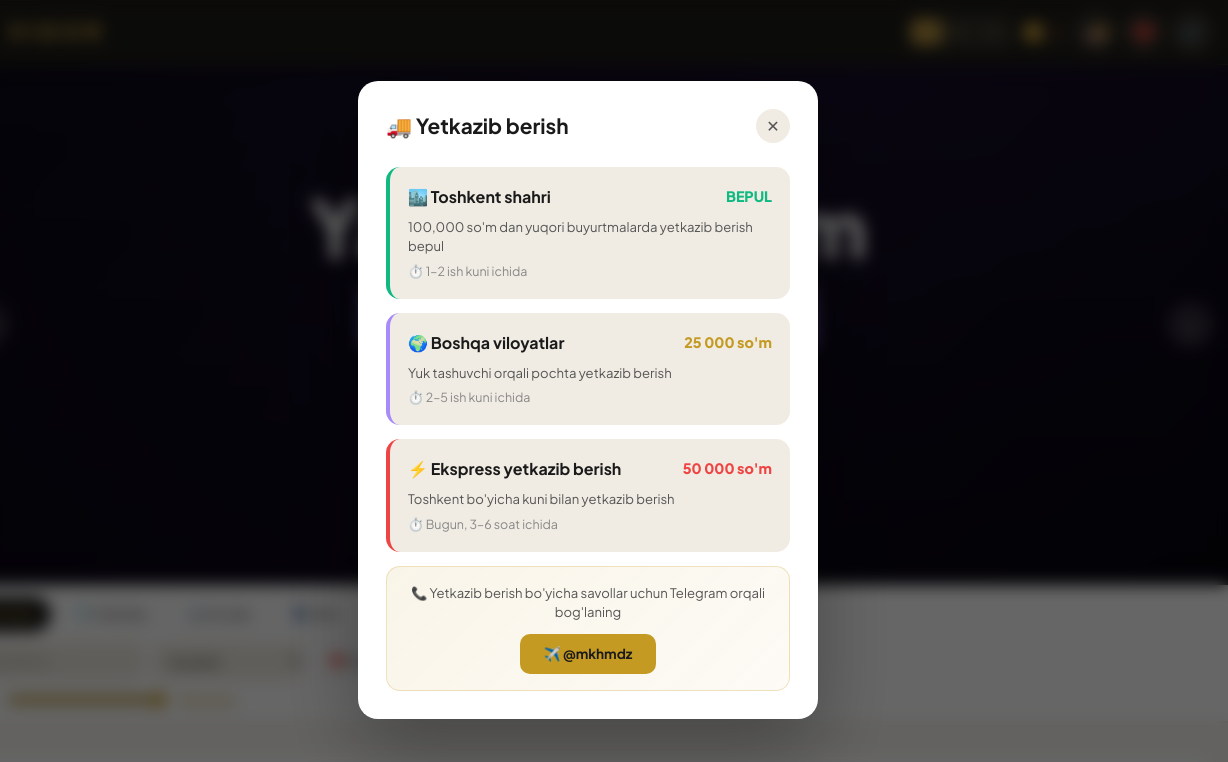
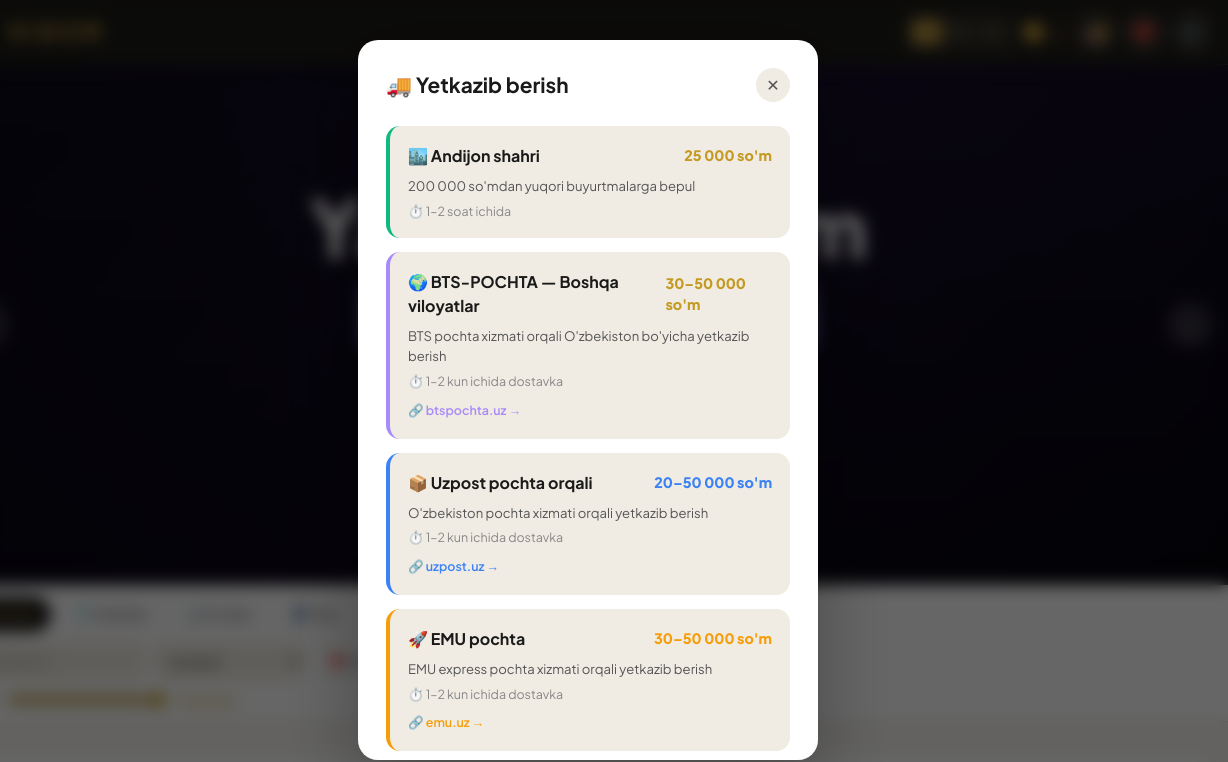
Before and after one commit to tukhtasinovmukhammadziyo-byte/VIGOR--SHOP, a website: page index.html in a window 1280 px wide. Both pictures are taken after a click on the button "Yetkazib berish". Shown: the top 762 px of the page, 52-1280 px from the left. Drawn offline with nearby package versions, Linux system fonts and the light colour scheme; no server answers.

Commit message:
feat: yetkazib berish bo'limi yangilandi - Andijon, BTS-POCHTA, Uzpost, EMU

```diff
--- a/index.html
+++ b/index.html
@@ -571,30 +571,51 @@
       <button onclick="closeDeliveryModal()" style="width:34px;height:34px;border-radius:50%;background:var(--bg3);border:none;font-size:1rem;cursor:pointer;color:var(--text2);">&#10005;</button>
     </div>
     <div style="display:flex;flex-direction:column;gap:14px;">
+
+      <!-- 1. Andijon shahri -->
       <div style="background:var(--bg3);border-radius:14px;padding:18px;border-left:4px solid #10b981;">
         <div style="display:flex;justify-content:space-between;align-items:center;margin-bottom:8px;">
-          <h3 style="font-size:1rem;font-weight:700;">🏙️ Toshkent shahri</h3>
-          <span style="font-size:0.9rem;font-weight:800;color:#10b981;">BEPUL</span>
+          <h3 style="font-size:1rem;font-weight:700;">🏙️ Andijon shahri</h3>
+          <span style="font-size:0.9rem;font-weight:800;color:#C49A22;">25 000 so'm</span>
         </div>
-        <p style="font-size:0.82rem;color:var(--text2);">100,000 so'm dan yuqori buyurtmalarda yetkazib berish bepul</p>
-        <p style="font-size:0.78rem;color:var(--text3);margin-top:6px;">⏱️ 1–2 ish kuni ichida</p>
-      </div>
+        <p style="font-size:0.82rem;color:var(--text2);">200 000 so'mdan yuqori buyurtmalarga bepul</p>
+        <p style="font-size:0.78rem;color:var(--text3);margin-top:6px;">⏱️ 1–2 soat ichida</p>
+      </div>
+
+      <!-- 2. BTS-POCHTA - Boshqa viloyatlar -->
       <div style="background:var(--bg3);border-radius:14px;padding:18px;border-left:4px solid #a78bfa;">
         <div style="display:flex;justify-content:space-between;align-items:center;margin-bottom:8px;">
-          <h3 style="font-size:1rem;font-weight:700;">🌍 Boshqa viloyatlar</h3>
-          <span style="font-size:0.9rem;font-weight:800;color:#C49A22;">25 000 so'm</span>
+          <h3 style="font-size:1rem;font-weight:700;">🌍 BTS-POCHTA — Boshqa viloyatlar</h3>
+          <span style="font-size:0.9rem;font-weight:800;color:#C49A22;">30–50 000 so'm</span>
         </div>
-        <p style="font-size:0.82rem;color:var(--text2);">Yuk tashuvchi orqali pochta yetkazib berish</p>
-        <p style="font-size:0.78rem;color:var(--text3);margin-top:6px;">⏱️ 2–5 ish kuni ichida</p>
-      </div>
-      <div style="background:var(--bg3);border-radius:14px;padding:18px;border-left:4px solid #ef4444;">
+        <p style="font-size:0.82rem;color:var(--text2);">BTS pochta xizmati orqali O'zbekiston bo'yicha yetkazib berish</p>
+        <p style="font-size:0.78rem;color:var(--text3);margin-top:6px;">⏱️ 1–2 kun ichida dostavka</p>
+        <a href="https://btspochta.uz" target="_blank" style="display:inline-block;margin-top:10px;font-size:0.78rem;color:#a78bfa;font-weight:600;text-decoration:none;">🔗 btspochta.uz →</a>
+      </div>
+
+      <!-- 3. Uzpost pochta -->
+      <div style="background:var(--bg3);border-radius:14px;padding:18px;border-left:4px solid #3b82f6;">
         <div style="display:flex;justify-content:space-between;align-items:center;margin-bottom:8px;">
-          <h3 style="font-size:1rem;font-weight:700;">⚡ Ekspress yetkazib berish</h3>
-          <span style="font-size:0.9rem;font-weight:800;color:#ef4444;">50 000 so'm</span>
+          <h3 style="font-size:1rem;font-weight:700;">📦 Uzpost pochta orqali</h3>
+          <span style="font-size:0.9rem;font-weight:800;color:#3b82f6;">20–50 000 so'm</span>
         </div>
-        <p style="font-size:0.82rem;color:var(--text2);">Toshkent bo'yicha kuni bilan yetkazib berish</p>
-        <p style="font-size:0.78rem;color:var(--text3);margin-top:6px;">⏱️ Bugun, 3–6 soat ichida</p>
-      </div>
+        <p style="font-size:0.82rem;color:var(--text2);">O'zbekiston pochta xizmati orqali yetkazib berish</p>
+        <p style="font-size:0.78rem;color:var(--text3);margin-top:6px;">⏱️ 1–2 kun ichida dostavka</p>
+        <a href="https://uzpost.uz" target="_blank" style="display:inline-block;margin-top:10px;font-size:0.78rem;color:#3b82f6;font-weight:600;text-decoration:none;">🔗 uzpost.uz →</a>
+      </div>
+
+      <!-- 4. EMU pochta -->
+      <div style="background:var(--bg3);border-radius:14px;padding:18px;border-left:4px solid #f59e0b;">
+        <div style="display:flex;justify-content:space-between;align-items:center;margin-bottom:8px;">
+          <h3 style="font-size:1rem;font-weight:700;">🚀 EMU pochta</h3>
+          <span style="font-size:0.9rem;font-weight:800;color:#f59e0b;">30–50 000 so'm</span>
+        </div>
+        <p style="font-size:0.82rem;color:var(--text2);">EMU express pochta xizmati orqali yetkazib berish</p>
+        <p style="font-size:0.78rem;color:var(--text3);margin-top:6px;">⏱️ 1–2 kun ichida dostavka</p>
+        <a href="https://emu.uz" target="_blank" style="display:inline-block;margin-top:10px;font-size:0.78rem;color:#f59e0b;font-weight:600;text-decoration:none;">🔗 emu.uz →</a>
+      </div>
+
+      <!-- Telegram aloqa -->
       <div style="background:linear-gradient(135deg,rgba(196,154,34,0.1),rgba(212,168,67,0.05));border:1.5px solid rgba(212,168,67,0.3);border-radius:14px;padding:16px;text-align:center;">
         <p style="font-size:0.82rem;color:var(--text2);">📞 Yetkazib berish bo'yicha savollar uchun Telegram orqali bog'laning</p>
         <button onclick="window.open('https://t.me/mkhmdz','_blank')" style="margin-top:12px;padding:10px 24px;background:#C49A22;color:#1a1a1a;border:none;border-radius:10px;font-size:0.85rem;font-weight:700;cursor:pointer;">✈️ @mkhmdz</button>
```
